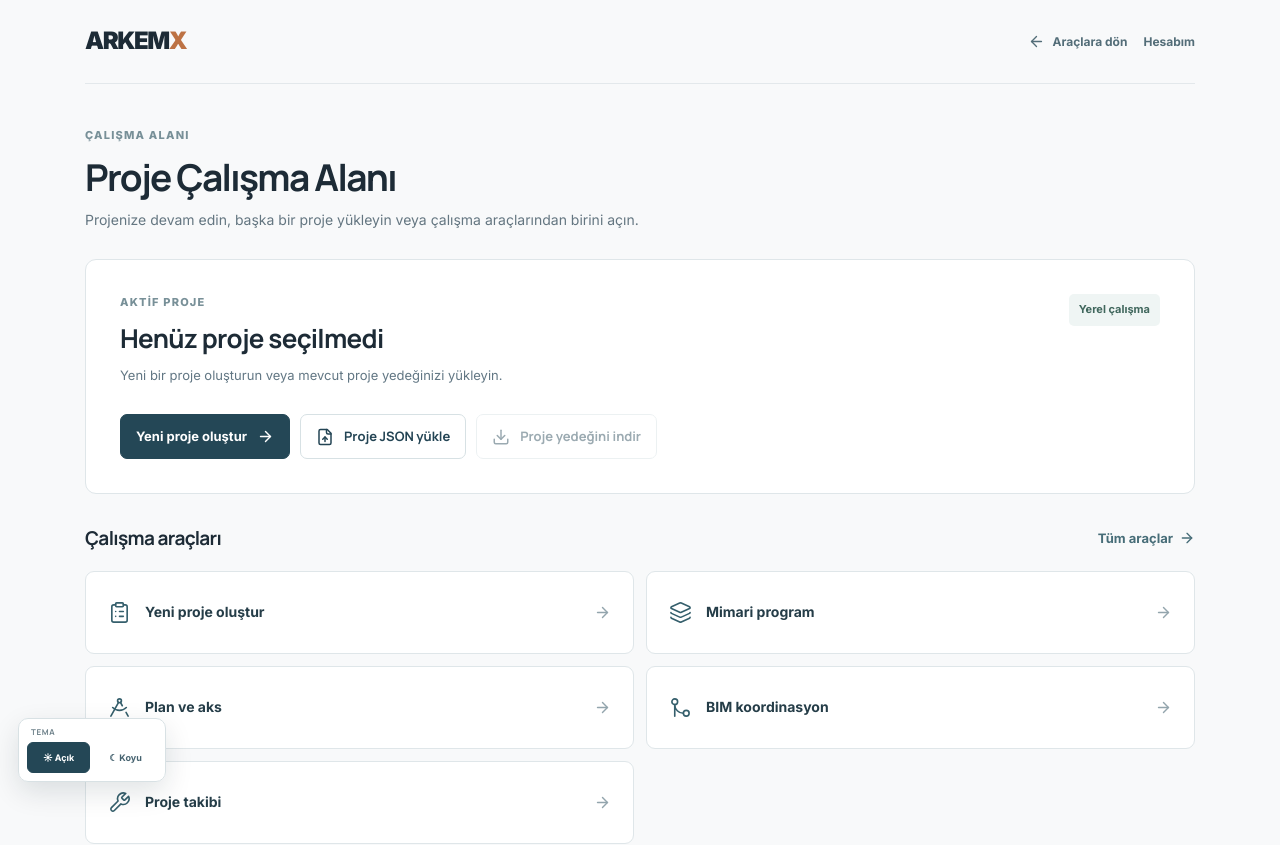
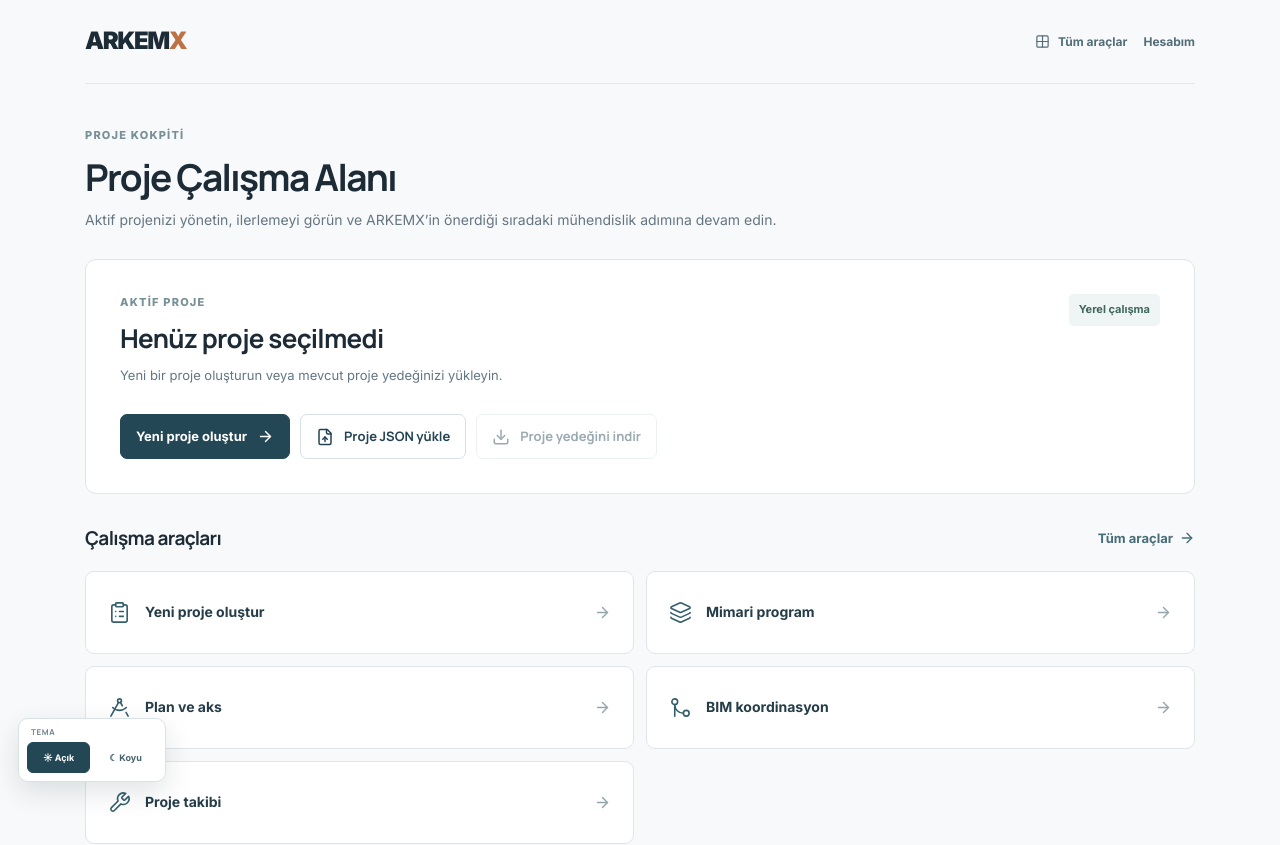
Before and after one commit to BuseIbsiroglu0637/arkemx-core-v1, a Next.js app: page /dijital-proje-merkezi in a window 1280 px wide. Shown: the top 845 px of the page. Built offline with nearby package versions, Linux system fonts and the light colour scheme.

Commit message:
refactor(workspace): proje merkezi üst hiyerarşisini sadeleştir

```diff
--- a/app/dijital-proje-merkezi/page.tsx
+++ b/app/dijital-proje-merkezi/page.tsx
@@ -1,6 +1,6 @@
 import type { Metadata } from "next";
 import Link from "next/link";
-import { ArrowLeft } from "lucide-react";
+import { Grid2X2 } from "lucide-react";
 import { SimpleProjectCenter } from "../components/SimpleProjectCenter";
 import { AccountHeaderLink } from "../components/AccountHeaderLink";
 import "../sade-arac-paneli.css";
@@ -8,7 +8,7 @@ import "./sade-proje-merkezi.css";
 
 export const metadata: Metadata = {
   title: "Proje Çalışma Alanı | ARKEMX",
-  description: "Projelerinizi açın, çalışma araçlarına geçin ve proje yedeğinizi yönetin.",
+  description: "Aktif projenizi yönetin, proje ilerlemesini izleyin ve sıradaki mühendislik adımına devam edin.",
   alternates: { canonical: "/dijital-proje-merkezi" },
   robots: { index: false, follow: false },
 };
@@ -17,13 +17,16 @@ export default function DigitalProjectCenterPage() {
   return <main className="arx-simple-home arx-center-page">
     <div className="arx-simple-shell">
       <header className="arx-simple-head">
-        <Link href="/" className="arx-simple-brand" aria-label="ARKEMX araçlar ana sayfası">ARKEM<span>X</span></Link>
-        <nav className="arx-simple-head-actions" aria-label="Proje Çalışma Alanı bağlantıları"><Link href="/araclar" className="arx-center-back"><ArrowLeft size={17} strokeWidth={1.9} aria-hidden="true" /> Araçlara dön</Link><AccountHeaderLink /></nav>
+        <Link href="/" className="arx-simple-brand" aria-label="ARKEMX ana sayfası">ARKEM<span>X</span></Link>
+        <nav className="arx-simple-head-actions" aria-label="Proje Çalışma Alanı bağlantıları">
+          <Link href="/araclar" className="arx-center-back"><Grid2X2 size={15} strokeWidth={1.9} aria-hidden="true" /> Tüm araçlar</Link>
+          <AccountHeaderLink />
+        </nav>
       </header>
       <div className="arx-center-intro">
-        <span>ÇALIŞMA ALANI</span>
+        <span>PROJE KOKPİTİ</span>
         <h1>Proje Çalışma Alanı</h1>
-        <p>Projenize devam edin, başka bir proje yükleyin veya çalışma araçlarından birini açın.</p>
+        <p>Aktif projenizi yönetin, ilerlemeyi görün ve ARKEMX’in önerdiği sıradaki mühendislik adımına devam edin.</p>
       </div>
       <section id="canli-proje-grafigi" aria-label="Proje çalışma alanı">
         <SimpleProjectCenter />
```
